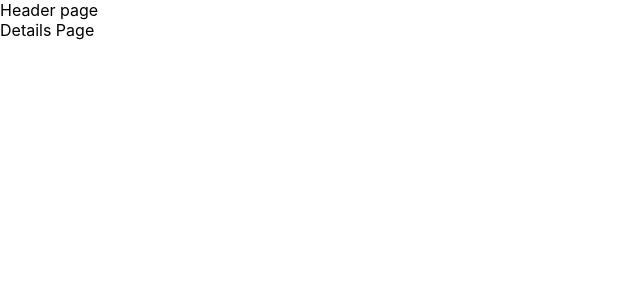
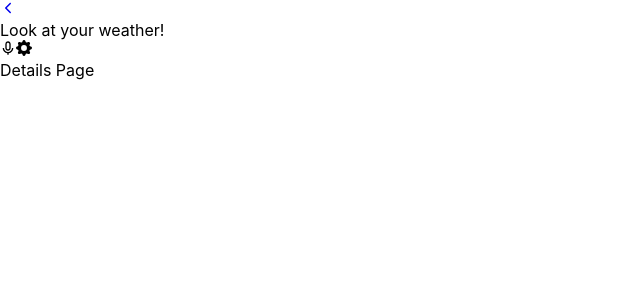
Before and after one commit to omarbabou/react-metrics-webapp, a React (Create React App) app: page /details in a window 1280 px wide. Shown: the top 300 px of the page, without its empty margins (0-640 px from the left). Built offline with nearby package versions, Linux system fonts and the light colour scheme.

Commit message:
Add Link to the header

```diff
--- a/src/components/header/Header.js
+++ b/src/components/header/Header.js
@@ -1,7 +1,20 @@
 import React from 'react';
+import { BiMicrophone } from 'react-icons/bi';
+import { BsFillGearFill } from 'react-icons/bs';
+import { IoIosArrowBack } from 'react-icons/io';
+import { Link } from 'react-router-dom';
 
 const Header = () => (
-  <div> Header page</div>
+    <div className="Header">
+    <Link to="/">
+      <IoIosArrowBack className="header-back" />
+    </Link>
+    <div className="header-logo">Look at your weather!</div>
+    <div className="header-icons">
+      <BiMicrophone />
+      <BsFillGearFill />
+    </div>
+  </div>
 );
 
 export default Header;
```
